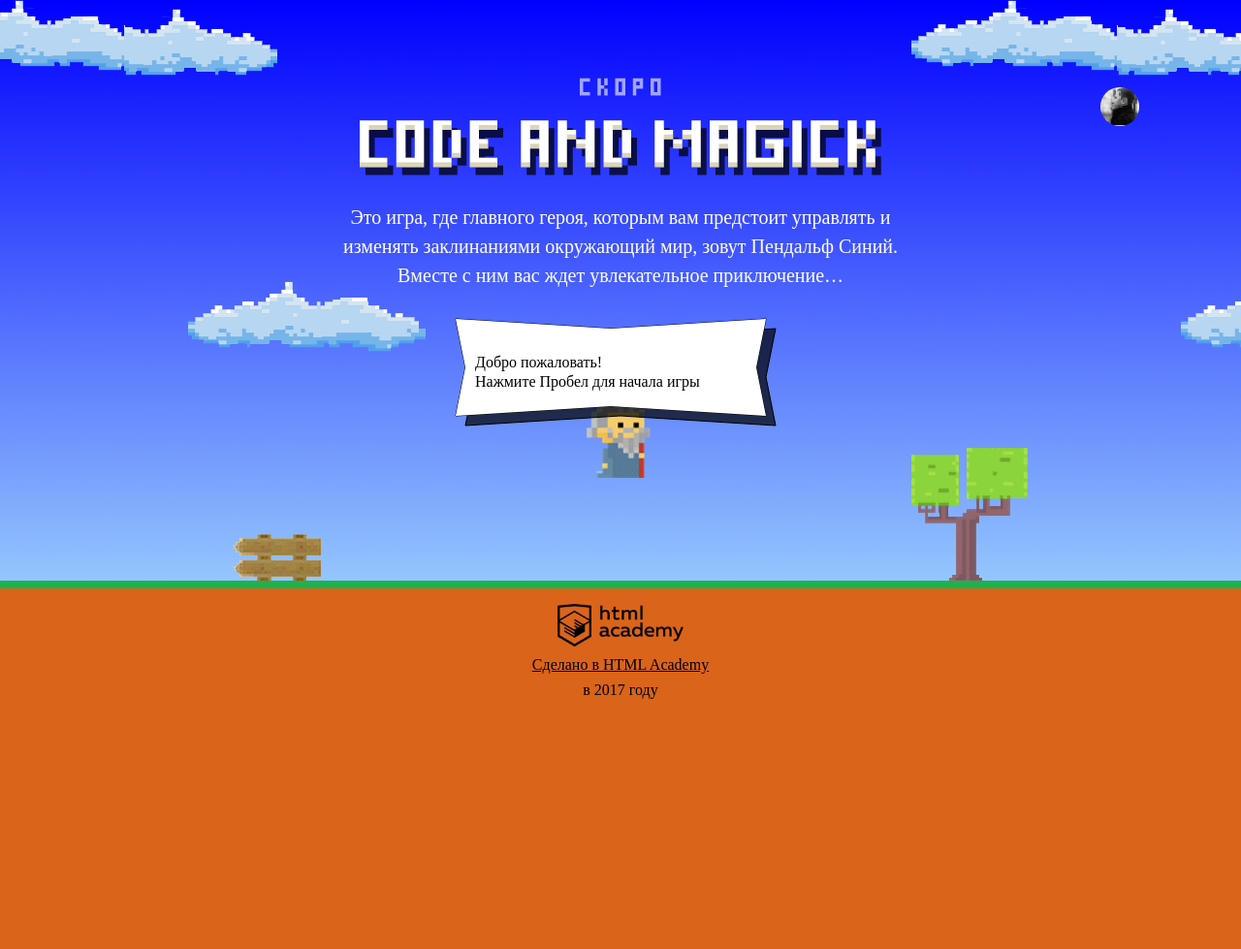
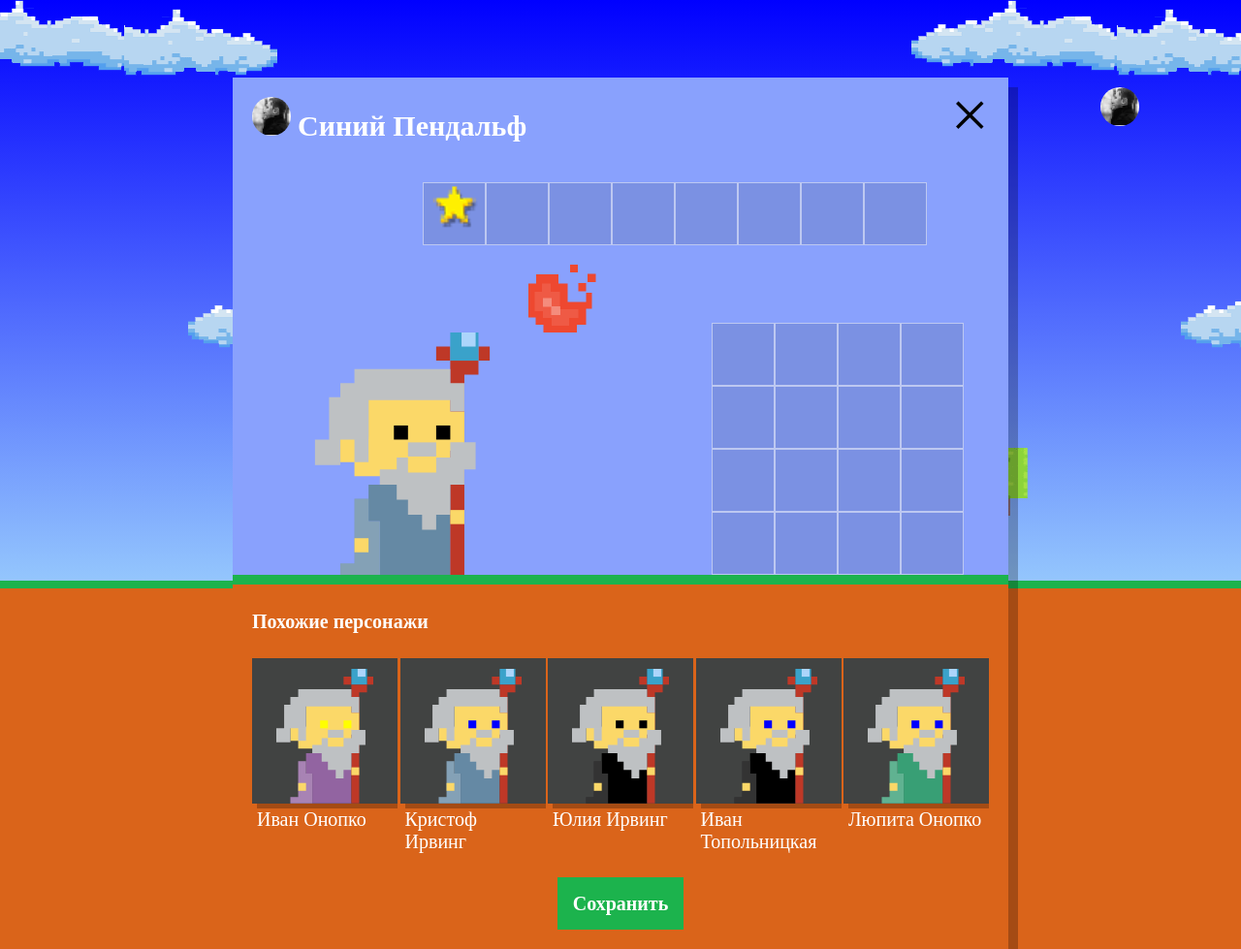
Before and after one commit to puh50/907661-code-and-magick-20, a website: page index.html in a window 1280 px wide. Shown: the whole page at 97% size. Before the commit the page ends 800 px from the top, so only its background shows below. Drawn offline with Linux system fonts and the light colour scheme; a web font is replaced by a local one.

Commit message:
Adds similar wizards into sutup popup

```diff
--- a/index.html
+++ b/index.html
@@ -209,6 +209,7 @@
 </script>
 
 <script src="js/stat.js"></script>
+<script src="js/setup.js"></script>
 <script src="js/game.js"></script>
 
 </body>
--- /dev/null
+++ b/js/setup.js
@@ -0,0 +1,52 @@
+'use strict';
+
+var setup = document.querySelector('.setup');
+setup.classList.remove('hidden');
+
+var FIRST_NAME = ['Иван', 'Хуан Себастьян', 'Мария', 'Кристоф', 'Виктор', 'Юлия', 'Люпита', 'Вашингтон'];
+var LAST_NAME = ['да Марья', 'Верон', 'Мирабелла', 'Вальц', 'Онопко', 'Топольницкая', 'Нионго', 'Ирвинг'];
+var COAT_COLOR = ['rgb(101, 137, 164)', 'rgb(241, 43, 107)', 'rgb(146, 100, 161)', 'rgb(56, 159, 117)', 'rgb(215, 210, 55)', 'rgb(0, 0, 0)'];
+var EYES_COLOR = ['black', 'red', 'blue', 'yellow', 'green'];
+var wizards = [];
+
+var getRandomValue = function (array) {
+  var randomValue = Math.floor(Math.random() * array.length);
+  return array[randomValue];
+};
+
+var createWizards = function (count) {
+  for (var i = 0; i < count; i++) {
+    var wizard = {
+      name: getRandomValue(FIRST_NAME) + ' ' + getRandomValue(LAST_NAME),
+      coatColor: getRandomValue(COAT_COLOR),
+      eyesColor: getRandomValue(EYES_COLOR)
+    };
+    wizards.push(wizard);
+  }
+};
+createWizards(5);
+
+var renderWizard = function (wizardsArray) {
+  var wizardTemplate = document.querySelector('#similar-wizard-template').content.querySelector('.setup-similar-item');
+  var templateCloned = wizardTemplate.cloneNode(true);
+
+  var wizardName = templateCloned.querySelector('.setup-similar-label');
+  var wizardCoat = templateCloned.querySelector('.wizard-coat');
+  var wizardEyes = templateCloned.querySelector('.wizard-eyes');
+
+  wizardName.textContent = wizardsArray.name;
+  wizardCoat.style.fill = wizardsArray.coatColor;
+  wizardEyes.style.fill = wizardsArray.eyesColor;
+
+  return templateCloned;
+};
+
+var setupSimilarList = document.querySelector('.setup-similar-list');
+var fragment = document.createDocumentFragment();
+for (var j = 0; j < wizards.length; j++) {
+  fragment.appendChild(renderWizard(wizards[j]));
+}
+setupSimilarList.appendChild(fragment);
+
+var setupSimilar = document.querySelector('.setup-similar');
+setupSimilar.classList.remove('hidden');
```
